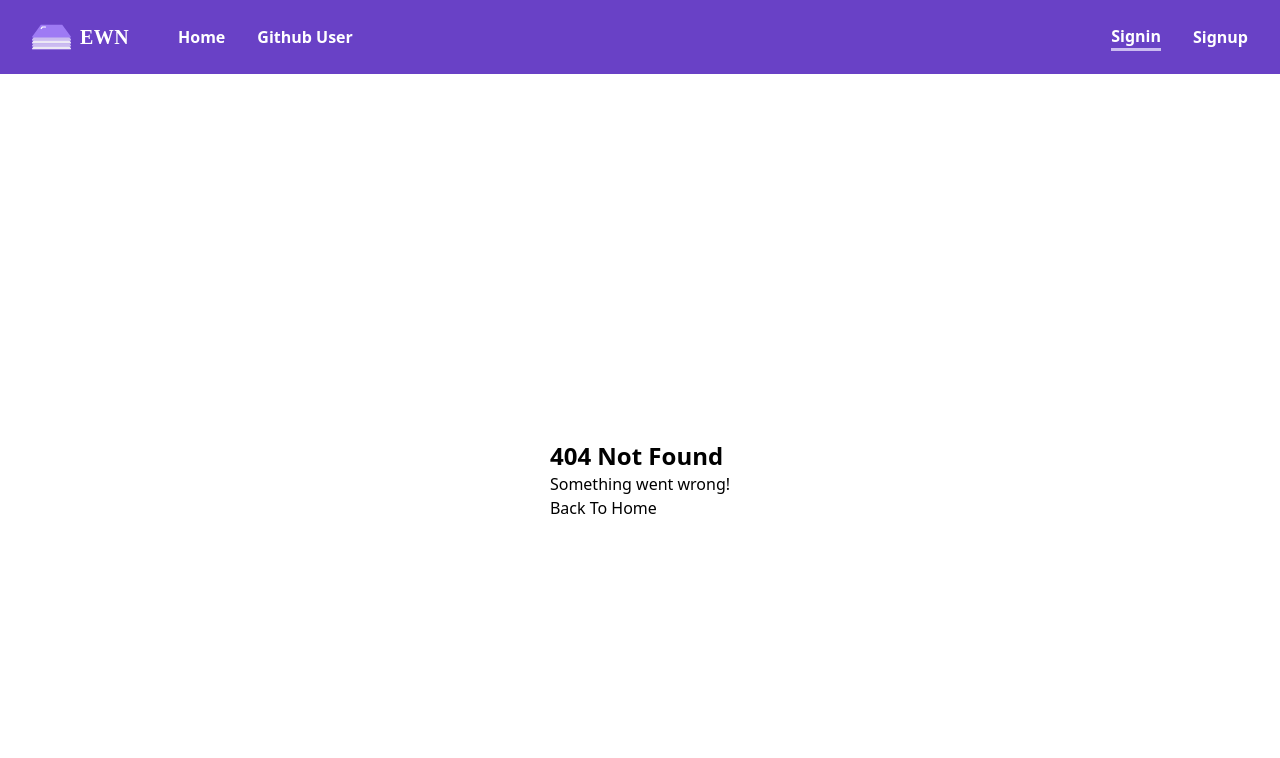
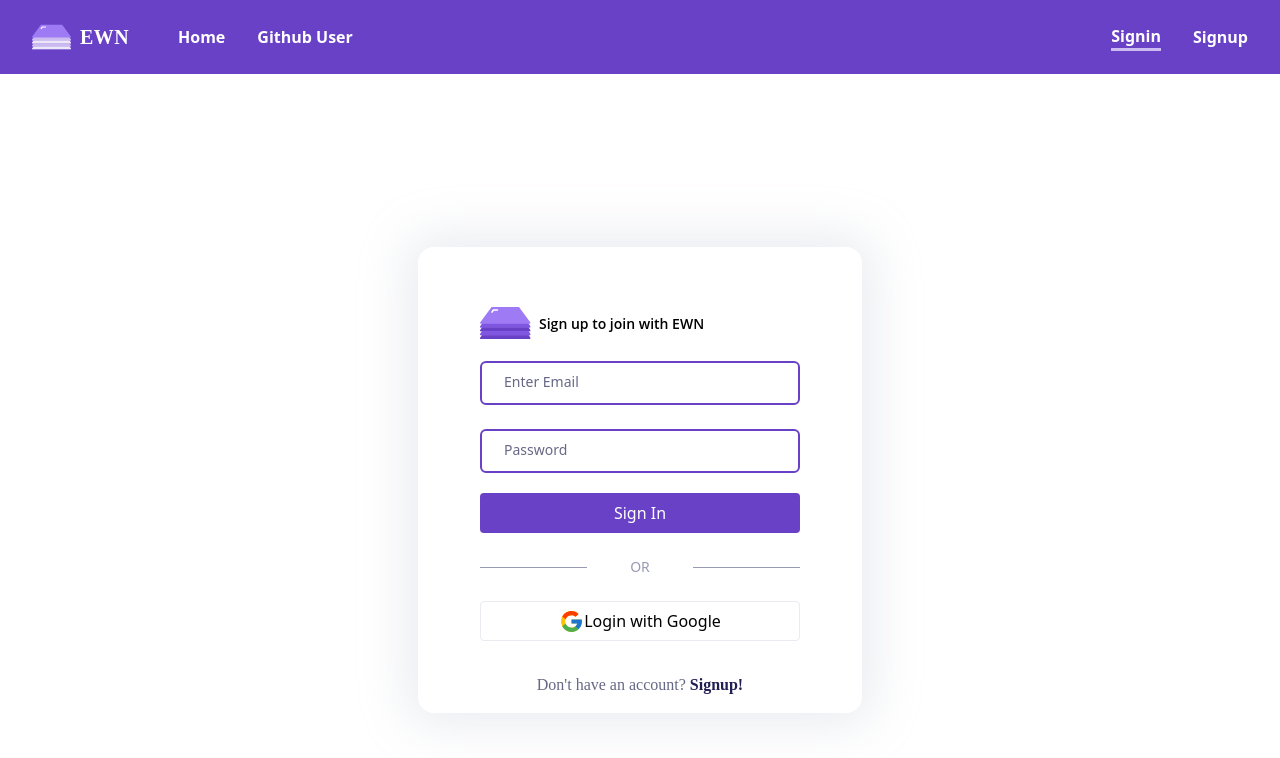
Before and after one commit to rifatahmed787/ewn-task-frontend, a Next.js app: page /signin in a window 1280 px wide. Before the commit this address had no page. Shown: the top 758 px of the page. Built offline with nearby package versions, Linux system fonts and the light colour scheme.

Commit message:
signin done

```diff
--- /dev/null
+++ b/src/app/signin/page.tsx
@@ -0,0 +1,12 @@
+import SigninForm from "@/components/pages/Signin/SigninForm";
+import React from "react";
+
+const Signin = () => {
+  return (
+    <>
+      <SigninForm />
+    </>
+  );
+};
+
+export default Signin;
--- a/src/app/signup/page.tsx
+++ b/src/app/signup/page.tsx
@@ -1,12 +1,12 @@
-import SignUpForm from '@/components/pages/Signup/SignupForm';
-import React from 'react';
+import SignUpForm from "@/components/pages/Signup/SignupForm";
+import React from "react";
 
 const Signup = () => {
-    return (
-        <div>
-            <SignUpForm/>
-        </div>
-    );
+  return (
+    <>
+      <SignUpForm />
+    </>
+  );
 };
 
 export default Signup;
--- /dev/null
+++ b/src/components/pages/Signin/SigninForm.tsx
@@ -0,0 +1,179 @@
+/* eslint-disable react/no-unescaped-entities */
+"use client";
+import { Button } from "@/components/ui/button";
+import TextInput from "@/components/ui/InputField/TextInput";
+import Paragraph from "@/components/ui/paragraph";
+import ICONS from "@/icons/AllIcons";
+import { get_error_messages } from "@/lib/Error_message";
+import { useEffect, useState } from "react";
+import {
+  Controller,
+  FieldValues,
+  SubmitHandler,
+  useForm,
+} from "react-hook-form";
+import Link from "next/link";
+import ToastContainer from "@/components/ui/toast";
+import { ILoginArgs, UserData } from "@/types/auth.type";
+import { zodResolver } from "@hookform/resolvers/zod";
+import { useUserLoginMutation } from "@/Redux/features/auth/authApi";
+import { signInSchema } from "@/components/schema/SigninSchema";
+
+const SigninForm = () => {
+  const {
+    control,
+    handleSubmit,
+    formState: { errors },
+  } = useForm({
+    resolver: zodResolver(signInSchema),
+  });
+  const [isAlertOpen, setIsAlertOpen] = useState<boolean>(false);
+  const [AlertType, setAlertType] = useState<"success" | "error" | "warning">(
+    "success"
+  );
+  const [AlertMessages, setAlertMessages] = useState("");
+
+  const [login, { data: loginData, isLoading, isError, error, isSuccess }] =
+    useUserLoginMutation();
+
+  const [userData, setUserData] = useState<UserData>({
+    firstName: "",
+    lastName: "",
+    language: "",
+    email: "",
+    password: "",
+  });
+
+  const onSubmit: SubmitHandler<FieldValues> = async (data) => {
+    try {
+      await login(data as ILoginArgs);
+    } catch (error) {
+      console.error(error);
+    }
+  };
+
+  useEffect(() => {
+    if (isError && error && "data" in error) {
+      setIsAlertOpen(true);
+      setAlertType("error");
+      const errorMessages = get_error_messages(error);
+      setAlertMessages(errorMessages);
+    } else if (isSuccess) {
+      setIsAlertOpen(true);
+      setAlertType("success");
+      setAlertMessages(loginData?.message ?? "Login successful");
+    }
+  }, [error, isError, isSuccess, loginData?.message]);
+
+  return (
+    <section
+      className={`min-h-screen w-full  flex items-center justify-center py-[54px]`}
+    >
+      <div
+        className={`relative flex  max-w-[444px] rounded-[16px] w-full  flex-col gap-4 backdrop-blur-3xl bg-white/80 mx-5 px-5 md:px-[62px]
+        encType="multipart/form-data shadow-custom-primary`}
+      >
+        {/* title */}
+        <div className="flex items-center  gap-2 flex-wrap pt-[54px]">
+          {ICONS.stack}
+          <Paragraph>Sign up to join with EWN</Paragraph>
+        </div>
+
+        <form onSubmit={handleSubmit(onSubmit)}>
+          <div className="flex flex-col gap-6">
+            <Controller
+              name="email"
+              control={control}
+              defaultValue=""
+              render={({ field }) => (
+                <TextInput
+                  type="email"
+                  placeHolder=""
+                  currentValue={field.value}
+                  onChange={field.onChange}
+                  required={false}
+                  id="email"
+                  htmlFor="email"
+                  label="Enter Email"
+                  errorMessage={
+                    errors.email?.message
+                      ? String(errors.email.message)
+                      : undefined
+                  }
+                />
+              )}
+            />
+
+            <Controller
+              name="password"
+              control={control}
+              defaultValue=""
+              render={({ field }) => (
+                <TextInput
+                  type="password"
+                  placeHolder=""
+                  currentValue={field.value}
+                  onChange={field.onChange}
+                  required={true}
+                  id="password"
+                  htmlFor="password"
+                  label="Password"
+                  errorMessage={
+                    errors.password?.message
+                      ? String(errors.password.message)
+                      : undefined
+                  }
+                />
+              )}
+            />
+          </div>
+
+          <Button
+            type="submit"
+            title="Sign in"
+            className=" bg-primary-100 w-full mt-5 text-base font-medium rounded text-white"
+            icon={isLoading ? ICONS.button_loading_icon : undefined}
+            isDisabled={isLoading}
+          >
+            Sign In
+          </Button>
+        </form>
+        <div className="grid grid-cols-3 py-2 items-center text-gray-400">
+          <hr className="border-gray-400" />
+          <p className="text-center text-sm">OR</p>
+          <hr className="border-gray-400" />
+        </div>
+
+        <Button
+          className="w-full text-base font-medium rounded bg-white"
+          variant={"outline"}
+        >
+          {ICONS.google}
+          Login with Google
+        </Button>
+
+        <div className="flex justify-center py-4">
+          <span className=" inline-block text-[#666885] font-secondary">
+            Don't have an account?{" "}
+            <Link
+              className="text-[#211E52] font-semibold cursor-pointer hover:text-[#211E52]/90"
+              href="/signup"
+            >
+              Signup!
+            </Link>
+          </span>
+        </div>
+      </div>
+      {isAlertOpen && (
+        <ToastContainer
+          type={AlertType}
+          messages={AlertMessages}
+          isAlertOpen={isAlertOpen}
+          setIsAlertOpen={setIsAlertOpen}
+        />
+      )}
+    </section>
+  );
+};
+
+export default SigninForm;
--- /dev/null
+++ b/src/components/schema/SigninSchema.ts
@@ -0,0 +1,13 @@
+import { z } from "zod";
+
+// Zod schema for validation
+export const signInSchema = z.object({
+  email: z
+    .string()
+    .email("Please enter a valid email address")
+    .min(1, "Email is required"),
+  password: z
+    .string()
+    .min(8, "Password must be at least 8 characters long")
+    .max(100, "Password cannot be longer than 100 characters"),
+});
```
